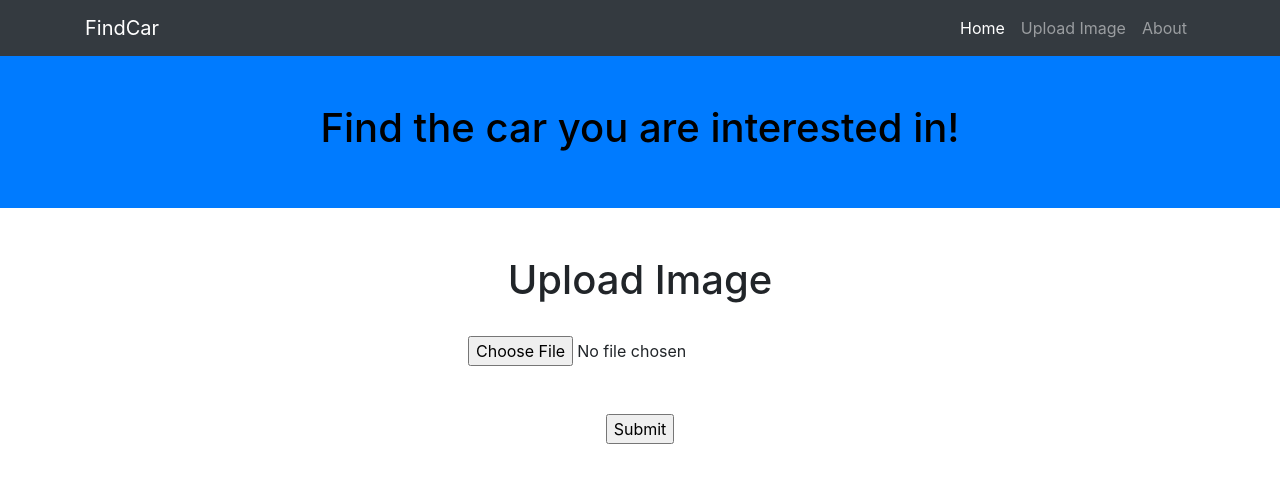
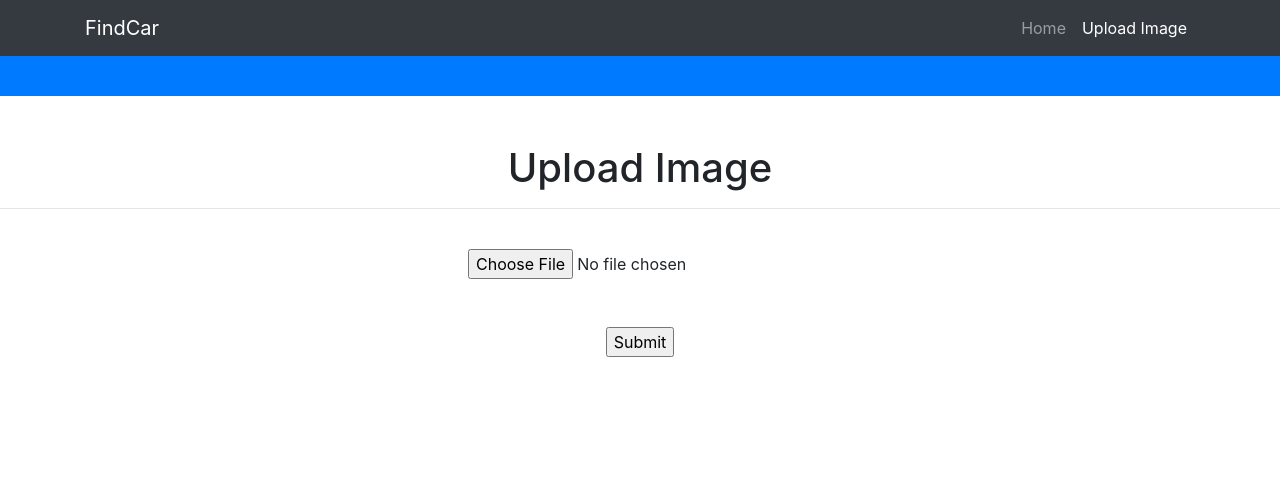
Before and after one commit to GaboxFH/cis4930-carfinder, a Django app: page /upload/ in a window 1280 px wide. Shown: the top 483 px of the page. Run offline with Django 3.2, Linux system fonts and the light colour scheme; some libraries are stand-ins or nearby versions.

Commit message:
fix boostrap to not use js and still look good

```diff
--- a/finder/static/css/business-frontpage.css
+++ /dev/null
@@ -1,8 +0,0 @@
-/*!
- * Start Bootstrap - Busines Frontpage (https://startbootstrap.com/template-overviews/business-frontpage)
- * Copyright 2013-2019 Start Bootstrap
- * Licensed under MIT (https://github.com/BlackrockDigital/startbootstrap-business-frontpage/blob/master/LICENSE)
- */
-body {
-  padding-top: 56px;
-}
--- a/finder/templates/upload.html
+++ b/finder/templates/upload.html
@@ -11,11 +11,10 @@
 
   <title>FindCar</title>
 
-  <!-- Bootstrap core CSS -->
-  <link href="/static/vendor/bootstrap/css/bootstrap.min.css" rel="stylesheet">
+  <!-- Bootstrap CSS -->
+  <link rel="stylesheet" href="https://stackpath.bootstrapcdn.com/bootstrap/4.5.0/css/bootstrap.min.css" integrity="sha384-9aIt2nRpC12Uk9gS9baDl411NQApFmC26EwAOH8WgZl5MYYxFfc+NcPb1dKGj7Sk" crossorigin="anonymous">
+  <!-- Custom styles for this template -->
   <link rel="stylesheet" href="{% static 'css/style.css' %}">
-  <!-- Custom styles for this template -->
-  <link href="/static/css/business-frontpage.css" rel="stylesheet">
 
 </head>
 
@@ -30,18 +29,15 @@
       </button>
       <div class="collapse navbar-collapse" id="navbarResponsive">
         <ul class="navbar-nav ml-auto">
-          <li class="nav-item active">
+          <li class="nav-item">
             <a class="nav-link" href="/">Home
               <!-- <span class="sr-only">(current)</span> -->
             </a>
           </li>
-          <li class="nav-item">
+          <li class="nav-item active">
             <a class="nav-link" href="/upload">Upload Image
               <span class="sr-only">(current)</span>
             </a>
-          </li>
-          <li class="nav-item">
-            <a class="nav-link" href="#">About</a>
           </li>
         </ul>
       </div>
@@ -50,19 +46,12 @@
 
   <!-- Header -->
   <header class="bg-primary py-5 mb-5">
-    <div class="container h-100">
-      <div class="row h-100 align-items-center">
-        <div class="col-lg-12">
-          <h1 class="header_upload"> Find the car you are interested in!</h1>
-        </div>
-      </div>
-    </div>
   </header>
 
 <center>
 {% block content %}
   <h1>Upload Image</h1>
-
+  <hr>
   <form method="post" enctype="multipart/form-data" action="predictImage">
 
 {% csrf_token %}
```
Also changed, not shown: finder/templates/index.html (+4 -20 lines).
